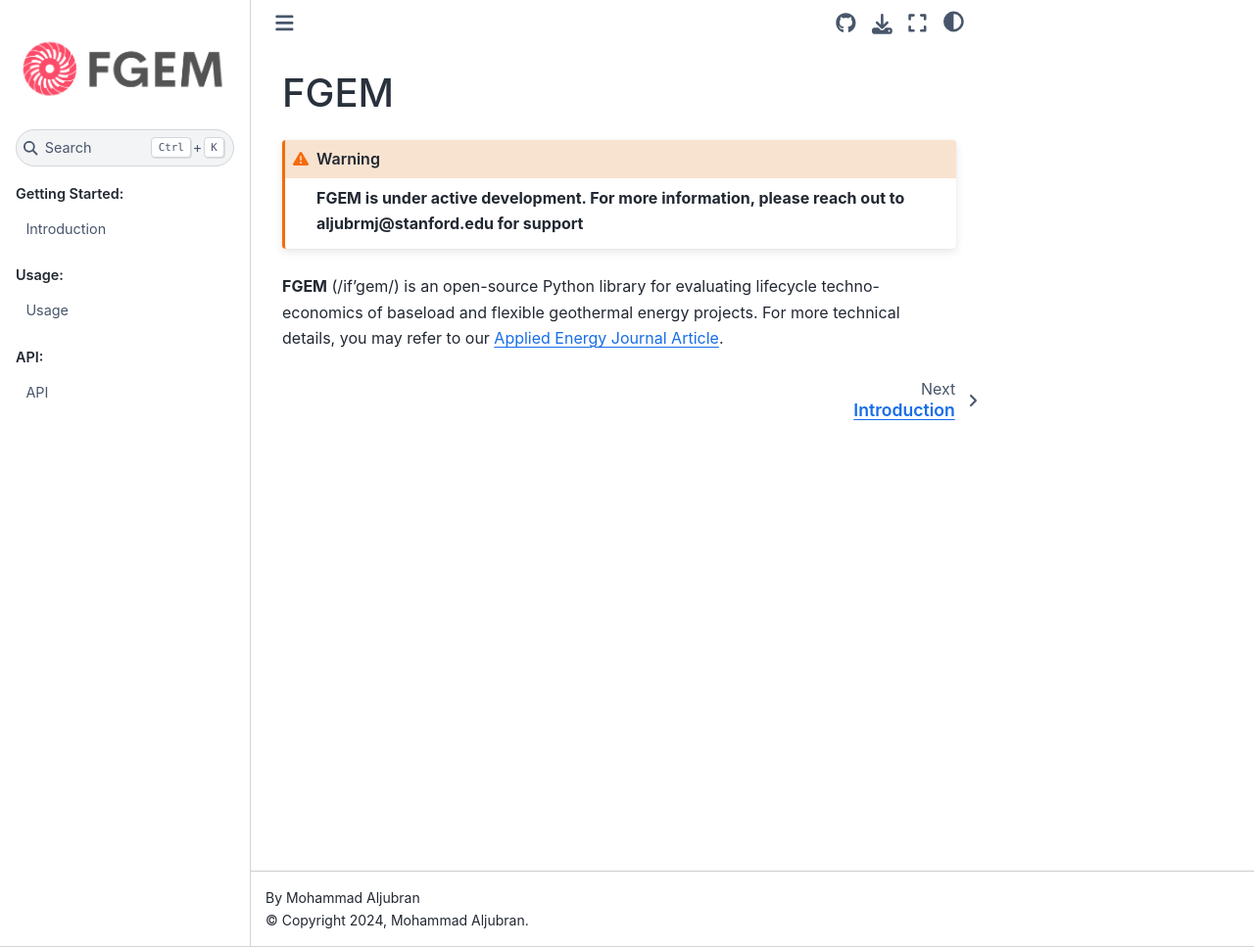
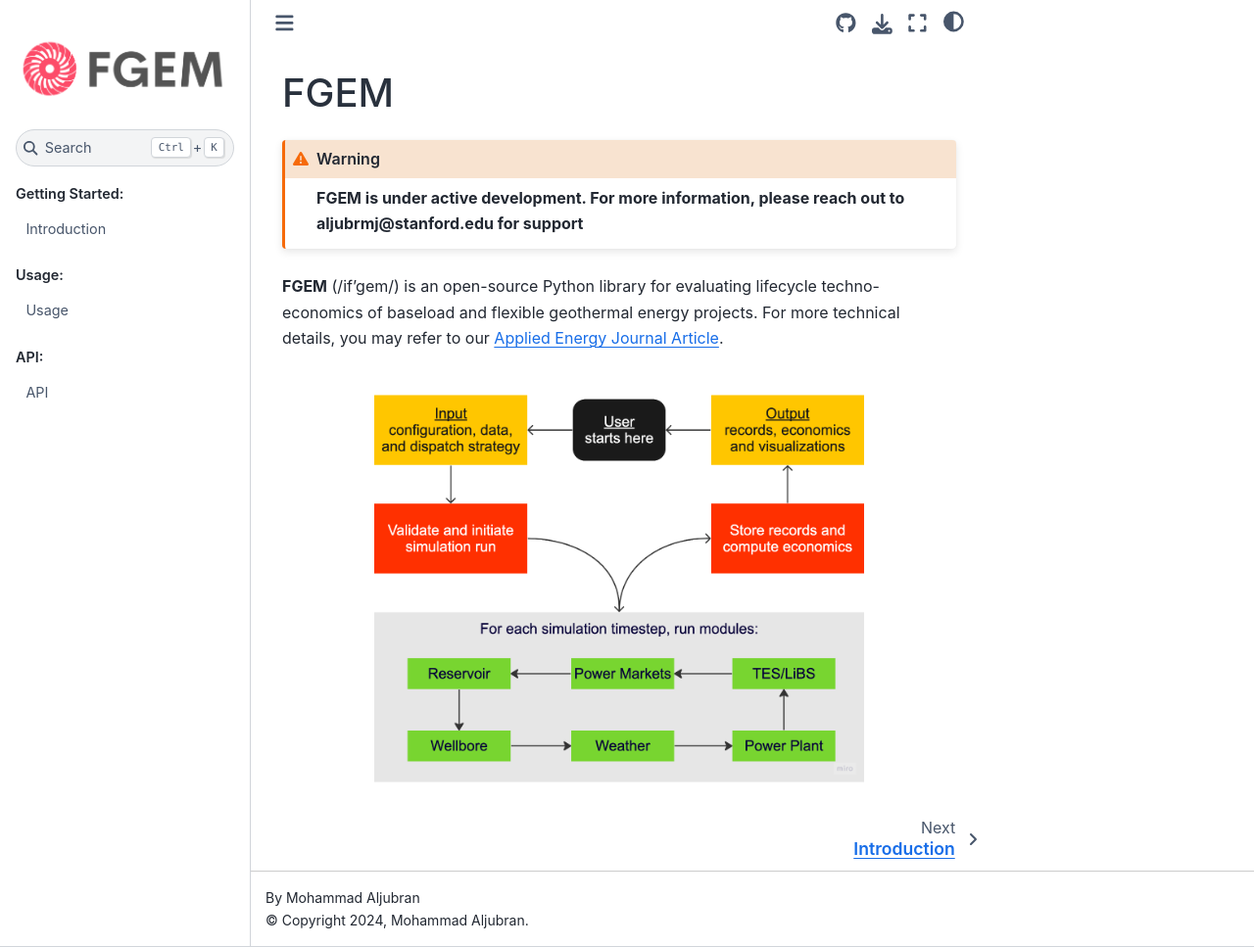
Before and after one commit to tahayehia1995/FGEM, a Sphinx documentation site: the page built from docs/source/index.md, in a window 1280 px wide and 967 px high. Shown: the whole window at 98% size. Built offline with Sphinx 7.4.7 and the Sphinx Book theme 1.1.4, drawn with Linux system fonts in a browser that asks for light colours.

Commit message:
Update index.md

````diff
--- a/docs/source/index.md
+++ b/docs/source/index.md
@@ -7,6 +7,11 @@
 **FGEM** (/if'gem/) is an open-source Python library for evaluating lifecycle techno-economics of baseload and flexible geothermal energy projects.
 For more technical details, you may refer to our [Applied Energy Journal Article](https://doi.org/10.1016/j.apenergy.2023.122125).
 
+ <br />
+<div align="center">
+  <img src="_static/flowchart.png" alt="logo" width="500" height="auto" />
+</div>
+ <br />
 
 ```{toctree}
 :caption: 'Getting Started:'
````
